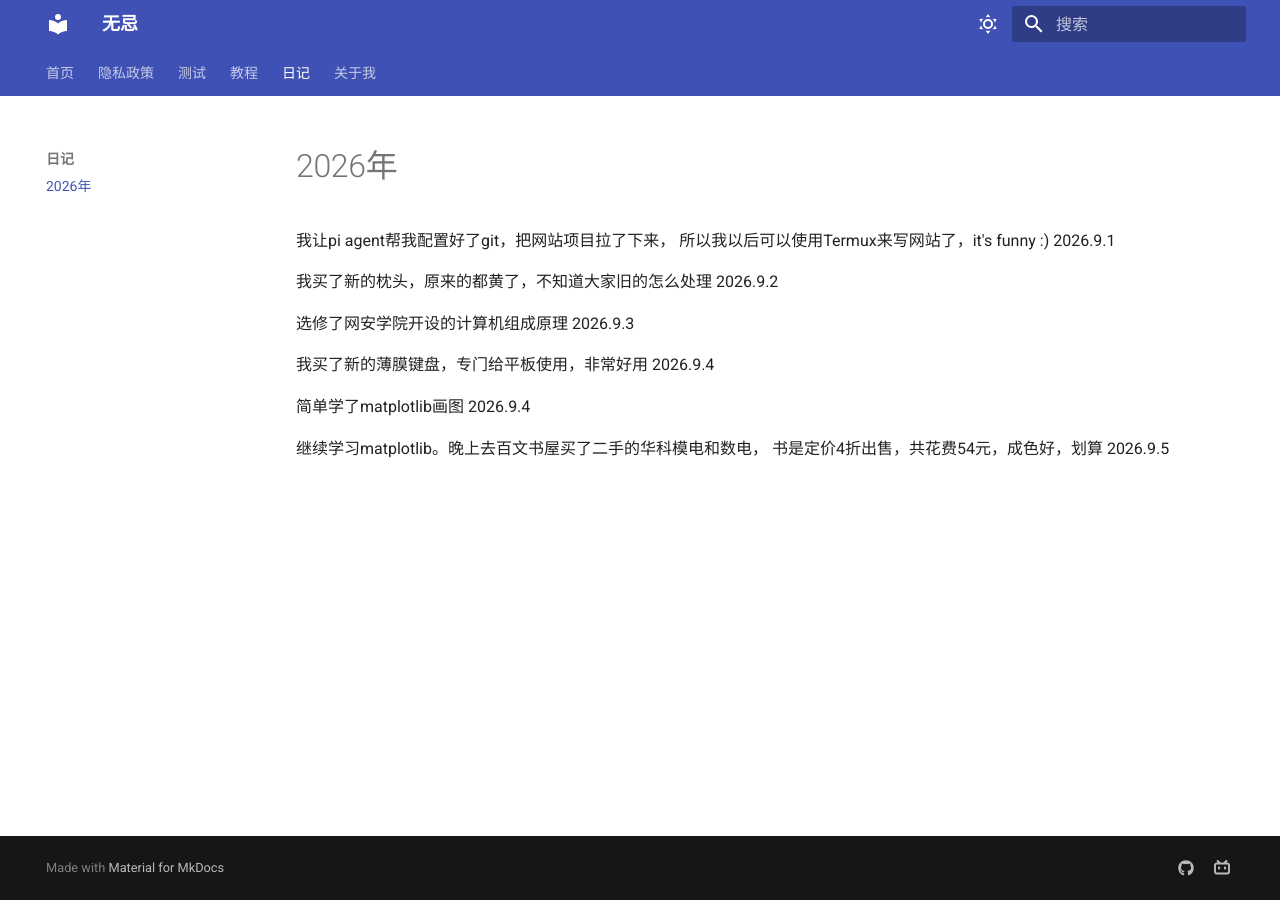
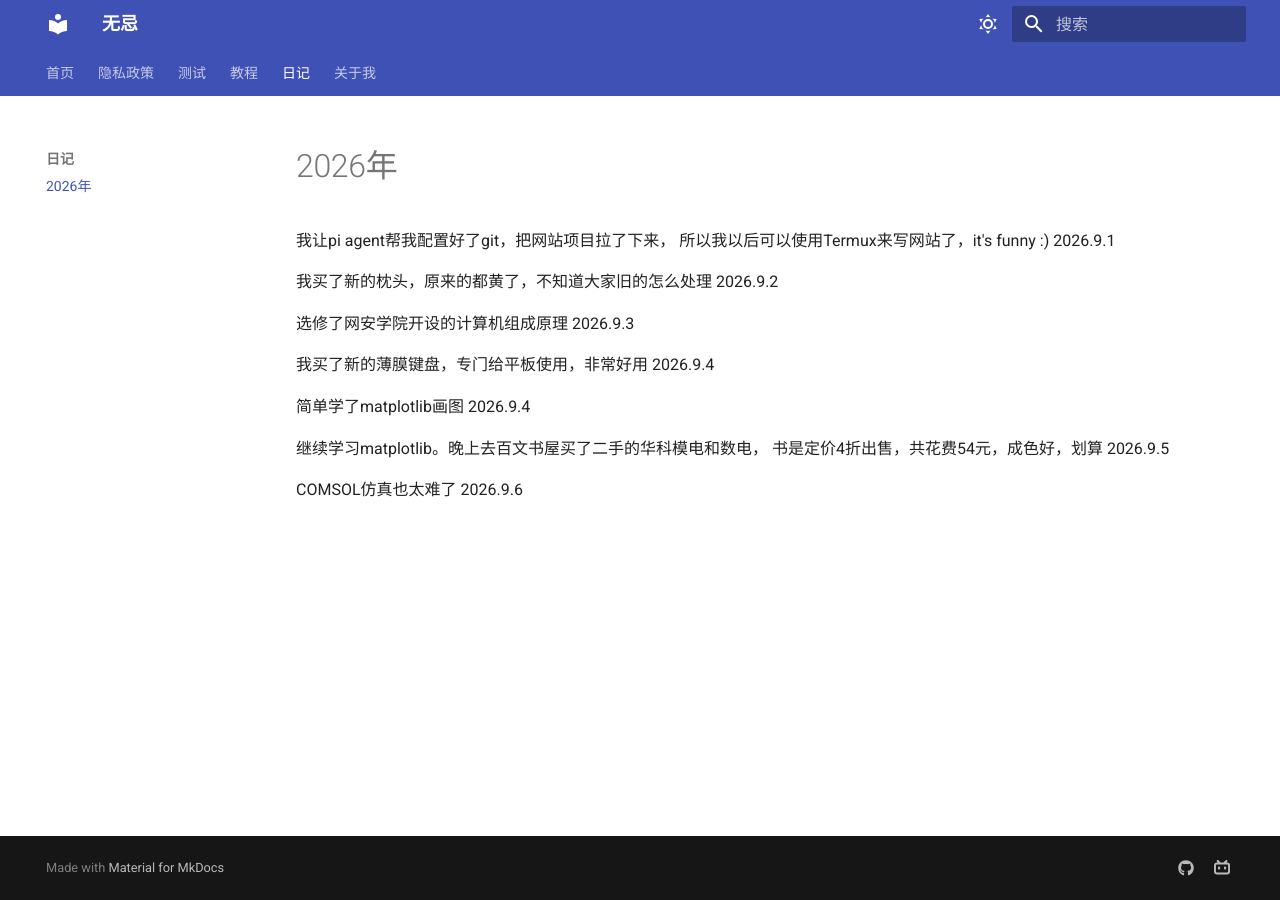
Before and after one commit to Hujiko02/Hujiko02.github.io, an MkDocs documentation site: the page built from docs/diary/2026.md, in a window 1280 px wide. Built offline with MkDocs 1.6.1 and Material for MkDocs 9.7.7, drawn with Linux system fonts in a browser that asks for light colours.

Commit message:
Auto update 2026-09-07 11:48:51

```diff
--- a/docs/diary/2026.md
+++ b/docs/diary/2026.md
@@ -11,3 +11,5 @@
 
 继续学习matplotlib。晚上去百文书屋买了二手的华科模电和数电，
 书是定价4折出售，共花费54元，成色好，划算 2026.9.5
+
+COMSOL仿真也太难了 2026.9.6
```
